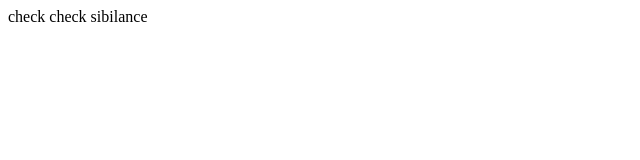
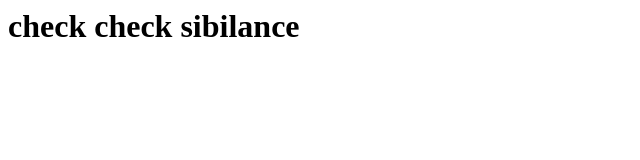
Before and after one commit to johnarends/johnarends.github.io, a plain HTML site: page index.html in a window 1280 px wide. Shown: the whole page, without its empty margins (0-640 px from the left). Drawn offline with Linux system fonts and the light colour scheme.

Commit message:
Update index.html

```diff
--- a/index.html
+++ b/index.html
@@ -1 +1 @@
-<p>check check sibilance
+<h1>check check sibilance</h1>
```
